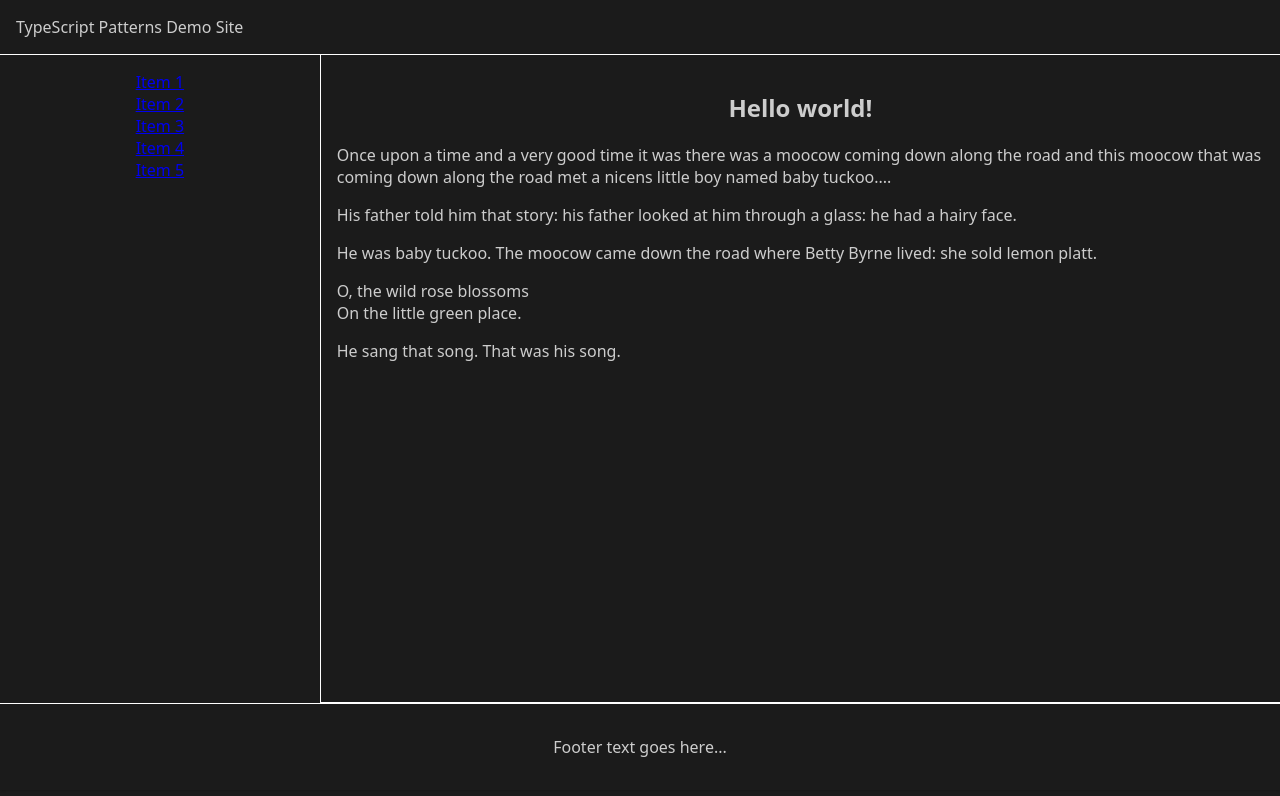
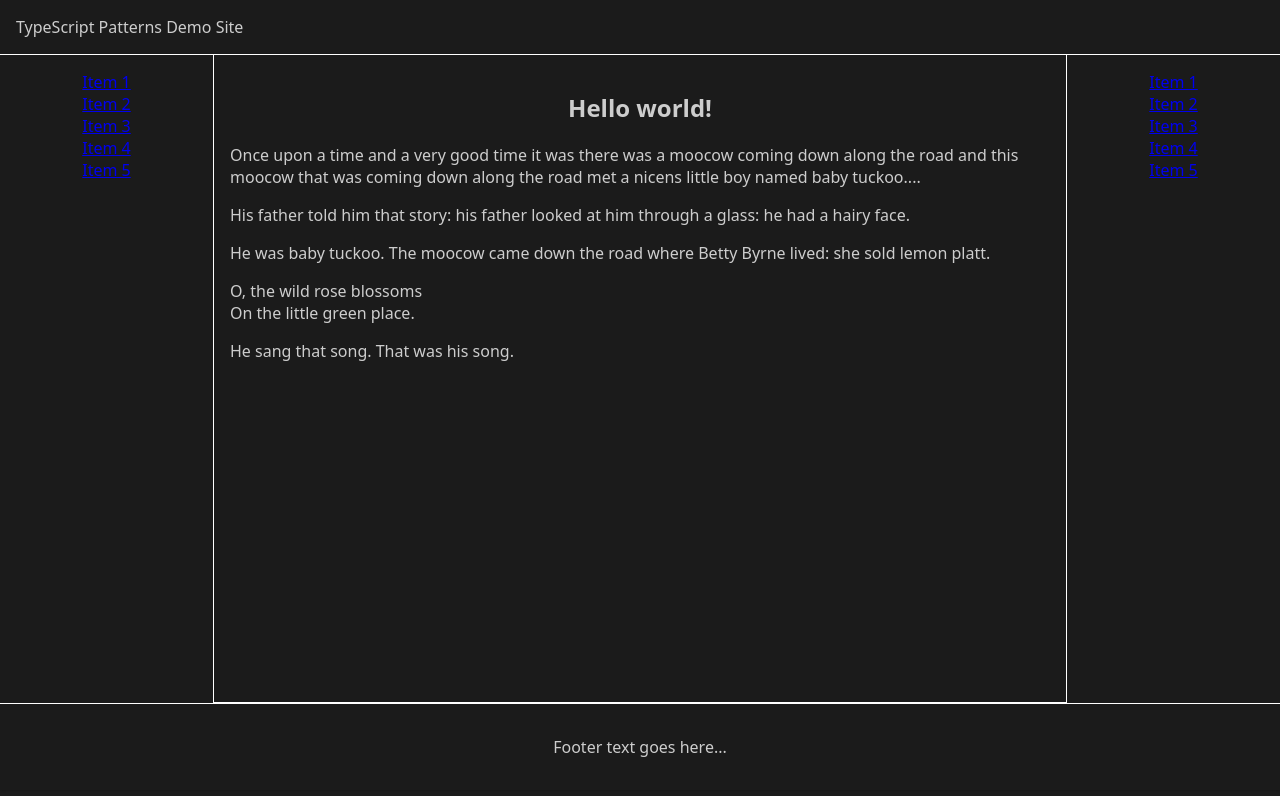
Before and after one commit to pcoet/typescript-patterns, a website with bundled scripts: page src/web/site/static/index.html in a window 1280 px wide. Built offline with nearby package versions, Linux system fonts and the light colour scheme.

Commit message:
added right nav

```diff
--- a/src/web/site/static/index.html
+++ b/src/web/site/static/index.html
@@ -34,7 +34,16 @@
           </p>
         </article>
       </main>
-      <aside class="left-nav">
+      <aside class="left-nav nav">
+        <ul>
+          <li><a href="#">Item 1</a></li>
+          <li><a href="#">Item 2</a></li>
+          <li><a href="#">Item 3</a></li>
+          <li><a href="#">Item 4</a></li>
+          <li><a href="#">Item 5</a></li>
+        </ul>
+      </aside>
+      <aside class="right-nav nav">
         <ul>
           <li><a href="#">Item 1</a></li>
           <li><a href="#">Item 2</a></li>
--- a/src/web/site/static/styles.css
+++ b/src/web/site/static/styles.css
@@ -15,7 +15,7 @@ body {
   height: calc(100vh - 10px);
   box-shadow: 0 0 3px rgba(0, 0, 0, 0.33);
   display: grid;
-  grid-template-columns: 1fr 3fr;
+  grid-template-columns: 1fr 4fr 1fr;
   grid-template-rows: auto 1fr auto;
   gap: 1px;
 }
@@ -46,10 +46,16 @@ body {
   grid-row: 2/4;
 }
 
-.left-nav ul {
+.nav ul {
   list-style-type: none;
   margin: 0;
   padding: 0;
+}
+
+.right-nav {
+  background: #1b1b1b;
+  grid-column: 3/4;
+  grid-row: 2/4;
 }
 
 .main {
```
